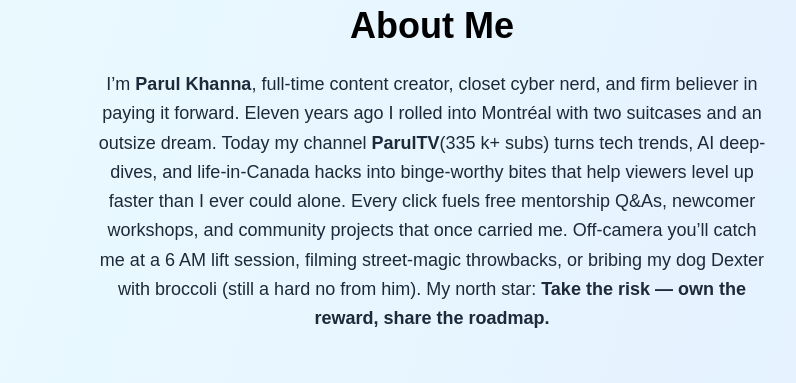
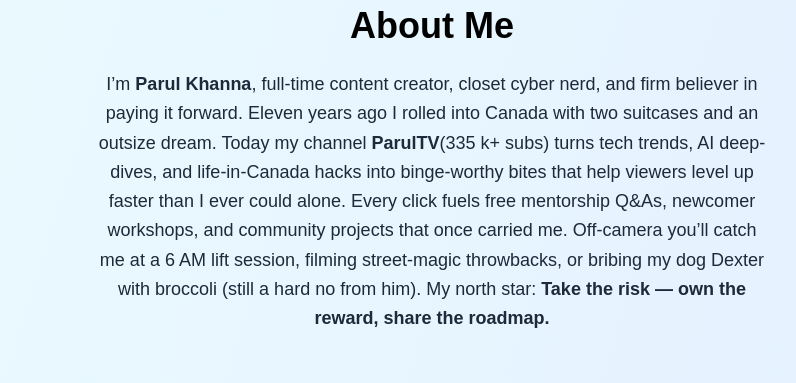
Before and after one commit to vatsashah45/ParulKhanna-Portfolio, a Next.js app in the folder portfolio/: page / in a window 1280 px wide. Shown: the part 804-1187 px from the top of the page, without its empty margins (208-1004 px from the left). Built offline with nearby package versions, Linux system fonts and the light colour scheme; no server answers.

Commit message:
chore: minor text change

```diff
--- a/portfolio/src/components/sections/About.tsx
+++ b/portfolio/src/components/sections/About.tsx
@@ -4,7 +4,7 @@
       <div className="max-w-2xl mx-auto text-center space-y-6">
         <h2 className="font-display text-3xl md:text-4xl font-bold">About Me</h2>
         <p className="text-base md:text-lg leading-relaxed text-gray-800 dark:text-gray-200">
-          I’m <strong>Parul Khanna</strong>, full-time content creator, closet cyber nerd, and firm believer in paying it forward. Eleven years ago I rolled into Montréal with two suitcases and an outsize dream. Today my channel <strong>ParulTV</strong>(335 k+ subs) turns tech trends, AI deep-dives, and life-in-Canada hacks into binge-worthy bites that help viewers level up faster than I ever could alone. Every click fuels free mentorship Q&As, newcomer workshops, and community projects that once carried me. Off-camera you’ll catch me at a 6 AM lift session, filming street-magic throwbacks, or bribing my dog Dexter with broccoli (still a hard no from him). My north star: <strong>Take the risk — own the reward, share the roadmap.</strong>
+          I’m <strong>Parul Khanna</strong>, full-time content creator, closet cyber nerd, and firm believer in paying it forward. Eleven years ago I rolled into Canada with two suitcases and an outsize dream. Today my channel <strong>ParulTV</strong>(335 k+ subs) turns tech trends, AI deep-dives, and life-in-Canada hacks into binge-worthy bites that help viewers level up faster than I ever could alone. Every click fuels free mentorship Q&As, newcomer workshops, and community projects that once carried me. Off-camera you’ll catch me at a 6 AM lift session, filming street-magic throwbacks, or bribing my dog Dexter with broccoli (still a hard no from him). My north star: <strong>Take the risk — own the reward, share the roadmap.</strong>
         </p>
       </div>
     </section>
```
